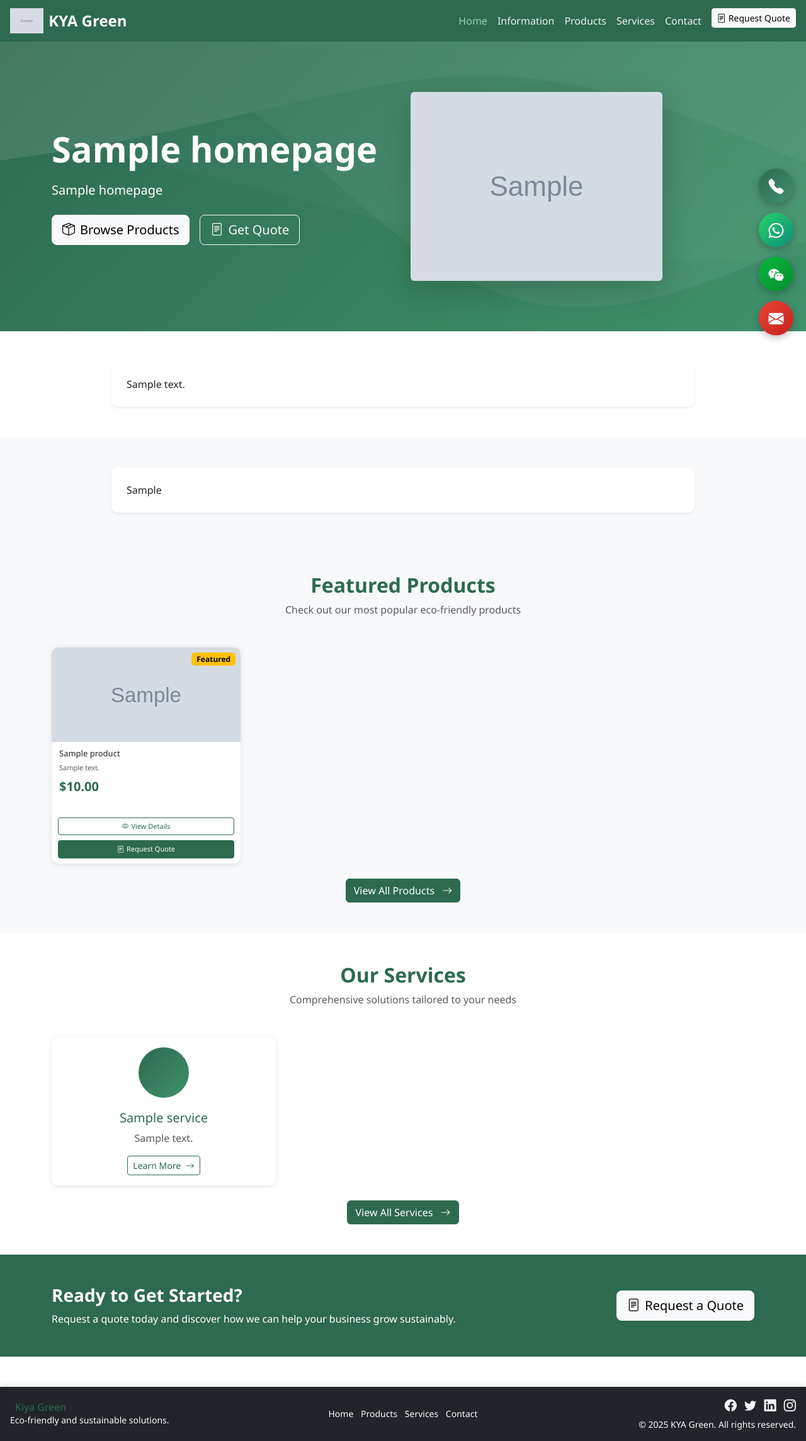
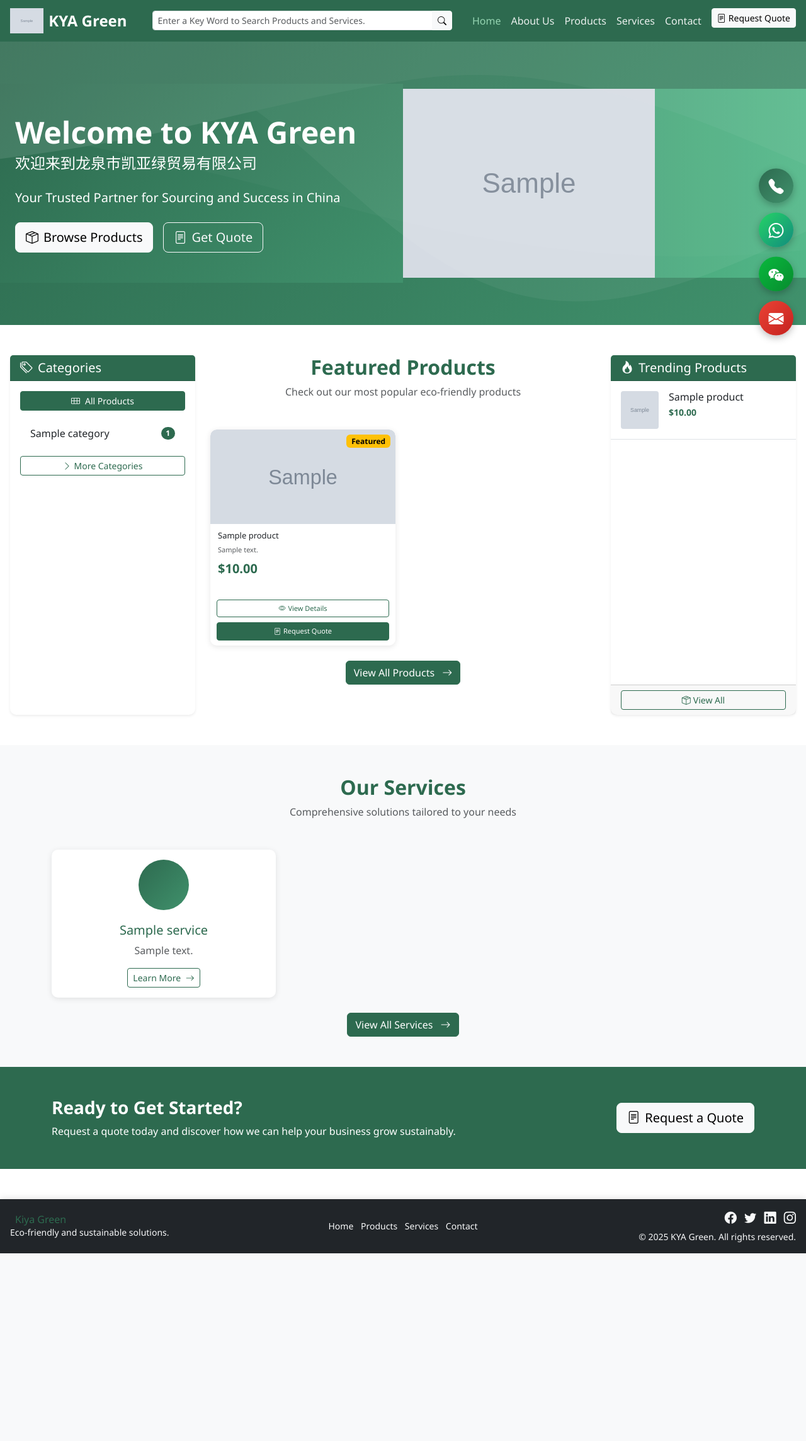
Before and after one commit to hadibuxm/kyagreen.com, a Django app: page / in a window 1280 px wide. Shown: the whole page at 63% size. After the commit the page ends 1990 px from the top, so only its background shows below. Run offline with Django 5.2, Linux system fonts and the light colour scheme; tables that the repository leaves empty hold one stand-in row (values such as "Sample post"); grey boxes marked "Sample" are stand-in pictures; some libraries are stand-ins or nearby versions.

Commit message:
image requested changes

```diff
--- a/core/views.py
+++ b/core/views.py
@@ -1,20 +1,31 @@
 from django.shortcuts import render, redirect
 from django.contrib import messages
+from django.db.models import Count
 from .models import HomePage, InformationPage, ContactInfo
-from products.models import Product
+from products.models import Product, Category
 from services.models import Service
 
 
 def home(request):
-    """Homepage view with featured products and services"""
+    """Homepage view with featured products, categories, and trending products"""
     homepage = HomePage.load()
     featured_products = Product.objects.filter(is_active=True, is_featured=True)[:6]
     services = Service.objects.filter(is_active=True)[:3]
+
+    # Get major categories (parent categories only)
+    categories = Category.objects.filter(is_active=True, parent__isnull=True).order_by('order')[:8]
+
+    # Get trending products - products with most RFQ requests
+    trending_products = Product.objects.filter(is_active=True).annotate(
+        rfq_count=Count('rfq_requests')
+    ).order_by('-rfq_count')[:6]
 
     context = {
         'homepage': homepage,
         'featured_products': featured_products,
         'services': services,
+        'categories': categories,
+        'trending_products': trending_products,
     }
     return render(request, 'core/home.html', context)
 
--- a/static/css/style.css
+++ b/static/css/style.css
@@ -90,9 +90,13 @@ main {
 .hero-section {
     background: linear-gradient(135deg, var(--kiya-green) 0%, var(--kiya-green-light) 100%);
     color: white;
-    padding: 80px 0;
+    padding: 0;
     position: relative;
     overflow: hidden;
+}
+
+.bg-kiya-green-hero {
+    background: linear-gradient(135deg, var(--kiya-green) 0%, var(--kiya-green-light) 100%);
 }
 
 .hero-section::before {
--- a/templates/base.html
+++ b/templates/base.html
@@ -31,12 +31,20 @@
                 <span class="navbar-toggler-icon"></span>
             </button>
             <div class="collapse navbar-collapse" id="navbarNav">
-                <ul class="navbar-nav ms-auto">
+                <div class="flex-grow-1 mx-4 order-lg-2">
+                    <div class="input-group input-group-sm">
+                        <input type="text" class="form-control" placeholder="Enter a Key Word to Search Products and Services." aria-label="Search">
+                        <button class="btn btn-light" type="button">
+                            <i class="bi bi-search"></i>
+                        </button>
+                    </div>
+                </div>
+                <ul class="navbar-nav ms-auto order-lg-3">
                     <li class="nav-item">
                         <a class="nav-link {% if request.resolver_match.url_name == 'home' %}active{% endif %}" href="{% url 'home' %}">Home</a>
                     </li>
                     <li class="nav-item">
-                        <a class="nav-link {% if request.resolver_match.url_name == 'information' %}active{% endif %}" href="{% url 'information' %}">Information</a>
+                        <a class="nav-link {% if request.resolver_match.url_name == 'information' %}active{% endif %}" href="{% url 'information' %}">About Us</a>
                     </li>
                     <li class="nav-item">
                         <a class="nav-link {% if 'products' in request.path %}active{% endif %}" href="{% url 'products:list' %}">Products</a>
--- a/templates/core/home.html
+++ b/templates/core/home.html
@@ -6,24 +6,20 @@
 {% block content %}
 <!-- Hero Section -->
 <section class="hero-section">
-    <div class="container">
-        <div class="row align-items-center">
-            <div class="col-lg-6">
-                <h1 class="display-4 fw-bold mb-3">
-                    {% if homepage %}
-                        {{ homepage.title }}
-                    {% else %}
+    <div class="container-fluid px-0">
+        <div class="row g-0 align-items-center" style="min-height: 450px;">
+            <!-- Left Half: Text Content -->
+            <div class="col-lg-6 px-4 py-5 d-flex flex-column justify-content-center bg-kiya-green-hero">
+                <h1 class="display-5 fw-bold mb-2 text-white">
                     Welcome to KYA Green
-                    {% endif %}
                 </h1>
-                <p class="lead mb-4">
-                    {% if homepage %}
-                        {{ homepage.subtitle }}
-                    {% else %}
-                        Your trusted partner for eco-friendly and sustainable solutions
-                    {% endif %}
+                <h2 class="fs-4 fw-normal mb-4 text-white" style="font-family: 'SimSun', serif;">
+                    欢迎来到龙泉市凯亚绿贸易有限公司
+                </h2>
+                <p class="lead mb-4 text-white">
+                    Your Trusted Partner for Sourcing and Success in China
                 </p>
-                <div class="d-flex gap-3">
+                <div class="d-flex gap-3 flex-wrap">
                     <a href="{% url 'products:list' %}" class="btn btn-light btn-lg">
                         <i class="bi bi-box-seam me-2"></i>Browse Products
                     </a>
@@ -32,60 +28,67 @@
                     </a>
                 </div>
             </div>
+
+            <!-- Right Half: Hero Image -->
+            <div class="col-lg-6 px-0 d-none d-lg-block" style="background: linear-gradient(to right, var(--kiya-green-light), var(--kiya-green-lighter)); display: flex; align-items: center; justify-content: center;">
                 {% if homepage.hero_image %}
-            <div class="col-lg-6 mt-4 mt-lg-0">
-                <img src="{{ homepage.hero_image.url }}" alt="{{ homepage.title }}" class="img-fluid rounded shadow-lg">
+                    <img src="{{ homepage.hero_image.url }}" alt="{{ homepage.title }}" class="img-fluid" style="max-height: 450px; width: auto; object-fit: contain;">
+                {% else %}
+                    <div class="text-center text-white">
+                        <i class="bi bi-image" style="font-size: 80px; opacity: 0.5;"></i>
+                        <p class="mt-3">Hero Image</p>
                     </div>
                 {% endif %}
             </div>
         </div>
+    </div>
 </section>
 
-<!-- Main Content Section -->
-{% if homepage and homepage.content %}
+<!-- Main Content with Sidebars -->
 <section class="py-5">
-    <div class="container">
-        <div class="row">
-            <div class="col-lg-10 mx-auto">
-                <div class="card shadow-sm">
-                    <div class="card-body p-4">
-                        {{ homepage.content|safe }}
+    <div class="container-fluid px-3">
+        <div class="row g-4">
+            <!-- Left Sidebar: Categories -->
+            <div class="col-lg-3">
+                <div class="card shadow-sm h-100">
+                    <div class="card-header bg-kiya-green text-white">
+                        <h5 class="mb-0"><i class="bi bi-tags me-2"></i>Categories</h5>
+                    </div>
+                    <div class="card-body">
+                        <div class="d-grid gap-2 mb-3">
+                            <a href="{% url 'products:list' %}" class="btn btn-kiya-green btn-sm">
+                                <i class="bi bi-grid-3x2 me-2"></i>All Products
+                            </a>
+                        </div>
+                        <div class="list-group list-group-flush">
+                            {% for category in categories %}
+                            <a href="{% url 'products:list' %}?category={{ category.slug }}" class="list-group-item list-group-item-action d-flex justify-content-between align-items-center">
+                                {{ category.name }}
+                                <span class="badge bg-kiya-green rounded-pill">{{ category.products.count }}</span>
+                            </a>
+                            {% endfor %}
+                        </div>
+                        <div class="d-grid gap-2 mt-3">
+                            <a href="{% url 'products:list' %}" class="btn btn-outline-kiya-green btn-sm">
+                                <i class="bi bi-chevron-right me-1"></i>More Categories
+                            </a>
                         </div>
                     </div>
                 </div>
             </div>
-    </div>
-</section>
-{% endif %}
 
-<!-- Welcome Section -->
-{% if homepage and homepage.welcome_section %}
-<section class="py-5 bg-light">
-    <div class="container">
-        <div class="row">
-            <div class="col-lg-10 mx-auto">
-                <div class="card shadow-sm">
-                    <div class="card-body p-4">
-                        {{ homepage.welcome_section|safe }}
-                    </div>
-                </div>
-            </div>
-        </div>
-    </div>
-</section>
-{% endif %}
-
-<!-- Featured Products Section -->
-{% if featured_products %}
-<section class="py-5 bg-kiya-cream">
-    <div class="container">
+            <!-- Center: Featured Products -->
+            <div class="col-lg-6">
+                <div class="mb-5">
                     <div class="text-center mb-5">
-            <h2 class="fw-bold text-kiya-green">Featured Products</h2>
+                        <h2 class="fw-bold text-kiya-green mb-2">Featured Products</h2>
                         <p class="text-muted">Check out our most popular eco-friendly products</p>
                     </div>
+
+                    {% if featured_products %}
                     <div class="row g-4">
                         {% for product in featured_products %}
-            <div class="col-md-6 col-lg-4">
+                        <div class="col-md-6">
                             <div class="card product-card h-100">
                                 {% if product.is_featured %}
                                 <span class="badge badge-featured position-absolute top-0 end-0 m-2">Featured</span>
@@ -117,13 +120,53 @@
                             View All Products <i class="bi bi-arrow-right ms-2"></i>
                         </a>
                     </div>
+                    {% endif %}
+                </div>
+            </div>
+
+            <!-- Right Sidebar: Trending Products -->
+            <div class="col-lg-3">
+                <div class="card shadow-sm h-100">
+                    <div class="card-header bg-kiya-green text-white">
+                        <h5 class="mb-0"><i class="bi bi-fire me-2"></i>Trending Products</h5>
+                    </div>
+                    <div class="card-body p-0">
+                        <div class="list-group list-group-flush">
+                            {% if trending_products %}
+                                {% for product in trending_products %}
+                                <a href="{% url 'products:detail' product.slug %}" class="list-group-item list-group-item-action p-3 border-bottom">
+                                    <div class="d-flex gap-3">
+                                        <img src="{{ product.main_image.url }}" alt="{{ product.name }}" style="width: 60px; height: 60px; object-fit: cover; border-radius: 4px;">
+                                        <div class="flex-grow-1">
+                                            <h6 class="mb-1 text-dark">{{ product.name|truncatewords:5 }}</h6>
+                                            {% if product.price %}
+                                            <p class="text-kiya-green fw-bold mb-0 small">${{ product.price }}</p>
+                                            {% endif %}
+                                        </div>
+                                    </div>
+                                </a>
+                                {% endfor %}
+                            {% else %}
+                                <div class="p-3 text-center text-muted">
+                                    <p class="small mb-0">No trending products yet</p>
+                                </div>
+                            {% endif %}
+                        </div>
+                    </div>
+                    <div class="card-footer">
+                        <a href="{% url 'products:list' %}" class="btn btn-outline-kiya-green btn-sm w-100">
+                            <i class="bi bi-box-seam me-1"></i>View All
+                        </a>
+                    </div>
+                </div>
+            </div>
+        </div>
     </div>
 </section>
-{% endif %}
 
 <!-- Services Section -->
 {% if services %}
-<section class="py-5">
+<section class="py-5 bg-light">
     <div class="container">
         <div class="text-center mb-5">
             <h2 class="fw-bold text-kiya-green">Our Services</h2>
```
Also changed, not shown: WhatsApp Image 2026-02-02 at 07.25.35.jpeg (added). Lines whose indentation alone changed are shown as unchanged.
